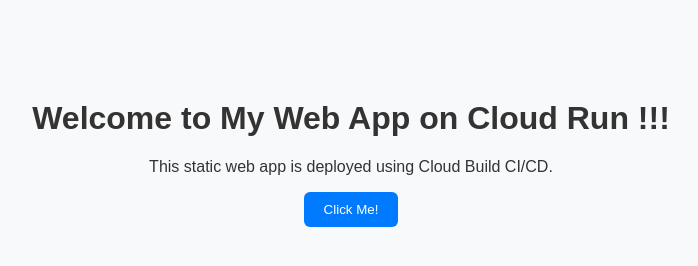
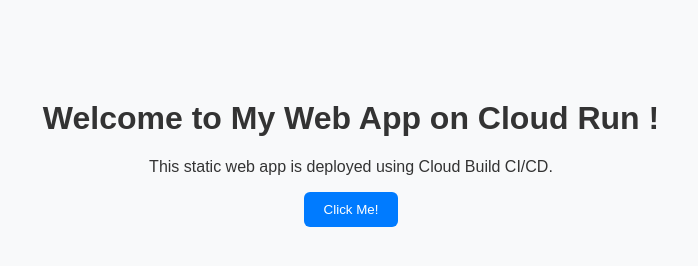
Before and after one commit to Lakshmilisha/usecase4, a plain HTML site: page usecase4-webapp/index.html in a window 1280 px wide. Shown: the whole page, without its empty margins (289-987 px from the left). Drawn offline with Linux system fonts and the light colour scheme.

Commit message:
Fix heading text in index.html

```diff
--- a/usecase4-webapp/index.html
+++ b/usecase4-webapp/index.html
@@ -7,7 +7,7 @@
   <link rel="stylesheet" href="style.css">
 </head>
 <body>
-  <h1>Welcome to My Web App on Cloud Run !!!</h1>
+  <h1>Welcome to My Web App on Cloud Run !</h1>
   <p>This static web app is deployed using Cloud Build CI/CD.</p>
   <button onclick="showMessage()">Click Me!</button>
   <p id="message"></p>
```
